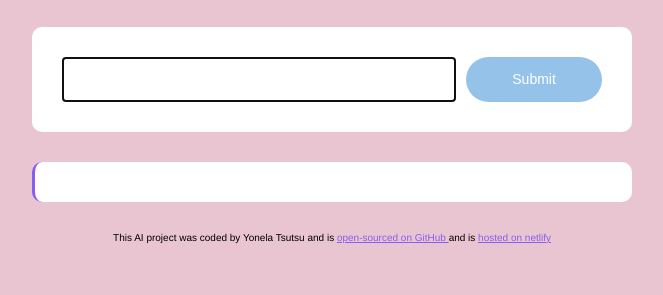
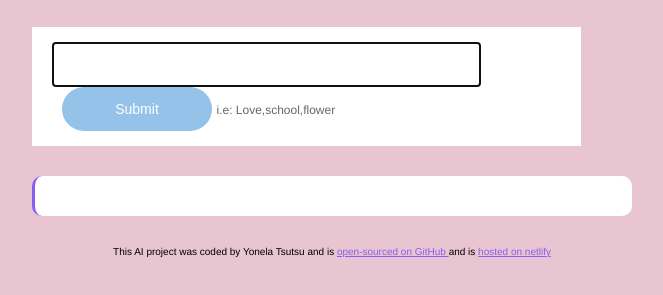
Before and after one commit to YonelaT/AI-poem-generator, a plain HTML site: page index.html in a window 1280 px wide. Shown: the part 159-454 px from the top of the page, without its empty margins (308-971 px from the left). Drawn offline with nearby package versions, Linux system fonts and the light colour scheme; files whose address does not match are found by name.

Commit message:
improved UX

```diff
--- a/index.html
+++ b/index.html
@@ -3,6 +3,8 @@
 <head>
     <meta charset="UTF-8">
     <meta name="viewport" content="width=device-width, initial-scale=1.0">
+    <script src="https://unpkg.com/typewriter-effect@latest/dist/core.js"></script>
+    <script src="https://unpkg.com/axios/dist/axios.min.js"></script>
     <link rel="stylesheet" href="style.css">
     <title>Document</title>
 </head>
@@ -14,15 +16,15 @@
 
     <main>
 <form>
-
+    <div class ="form-container">
     <input id="poem-generator-form" type="text" placeholdder=" Enter title of the poem" autofocus required autocomplete="off" class="prompt" id="user-instructions"/>
     <input type="submit" class="submit-button"/>
 </form>
-
-<div class="poem" id="poem">
+<small class="hint"> i.e: Love,school,flower</small>
 </div>
-
-    </main>
+<div class="poem hidden " id="poem">
+</div>
+ </main>
     <footer>
         This AI project was coded by Yonela Tsutsu and  is  <a href="https://github.com/YonelaT/AI-poem-generator" target="_blank" >
             open-sourced on GitHub </a> and is
@@ -30,6 +32,7 @@
                 hosted on netlify </a>
     </footer>
    </div>
+
    <script src="src/index.js"></script>
 </body>
 </html>
--- a/index.js
+++ b/index.js
@@ -17,6 +17,14 @@ function generatePoem(event)
     let context=`Generatean english poem then add <br> between sentences and then  sign with <strong>SheCodes AI</strong> at the bottom`;
     let apiURL=`https://api.shecodes.io/ai/v1/generate?prompt=${prompt}&context=${context}&key=${apikey}`
 
+    let poemElement=document.querySelector("hidden");
+    poemElement.classList.remove("hidden");
+    poemElement.innerHTML=` <div class="blink"> ⌛Generating english poem about ❤️${instructionInput.value} </div>`
+
+    console.log("Generating Poe=m");
+    console.log(`Prompt: ${prompt}`);
+    console.log(`Context: ${context}`);
+
     axios.get(apiURL).then(displayPoem);
 
 
--- a/style.css
+++ b/style.css
@@ -21,14 +21,23 @@ h1 {
     color: rgb(46, 44, 44);
     text-align: center;
 }
+.form-container{
+    background-color: white;
+    margin-bottom:30px;
+    padding:15px  20px;
+    box-shadow: rgb(235, 170, 249);
+    margin-bottom: 30px;
+}
+.hint{
+    line-height: 1.5;
+    margin-top: 5px;
+    opacity:0.6 ;
+    font-size: 12px;
+}
 
 form {
-    padding: 30px;
-    background-color: white;
-    border-radius: 10px;
     display: flex;
-    box-shadow: rgb(235, 170, 249);
-    margin-bottom: 30px;
+
 }
 
 .prompt {
@@ -64,10 +73,19 @@ form {
 .poem strong{
     color: rgb(233, 197, 210);
 }
+.hidden{
 
-
+}
 footer{
     text-align: center;
     margin-top: 30px;
     font-size:10px ;
 }
+@keyframes blink {
+    50% {
+      opacity: 0.0;
+    }
+  }
+  .blink {
+    animation: blink 1s step-start 0s infinite;
+  }
```
